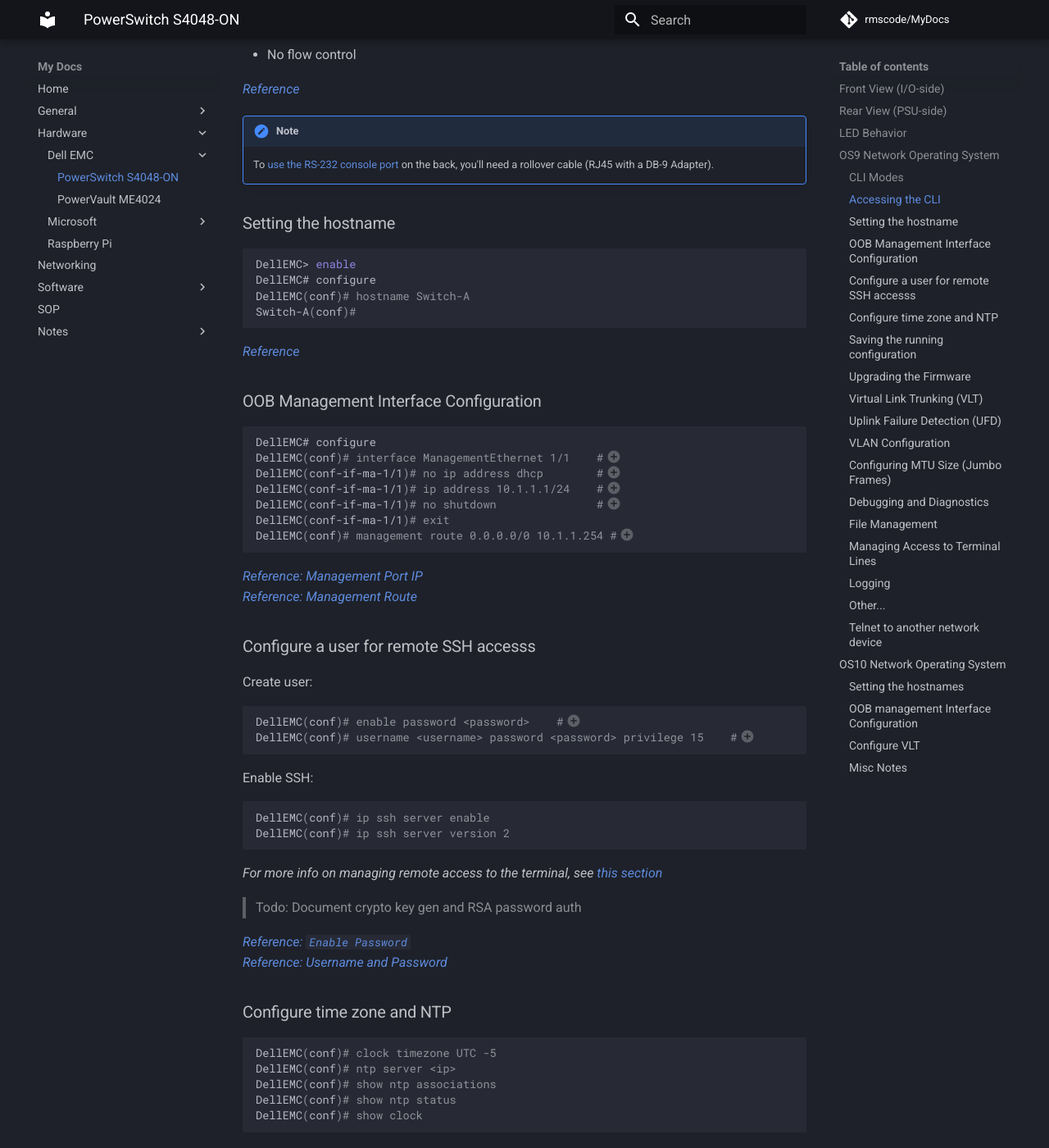
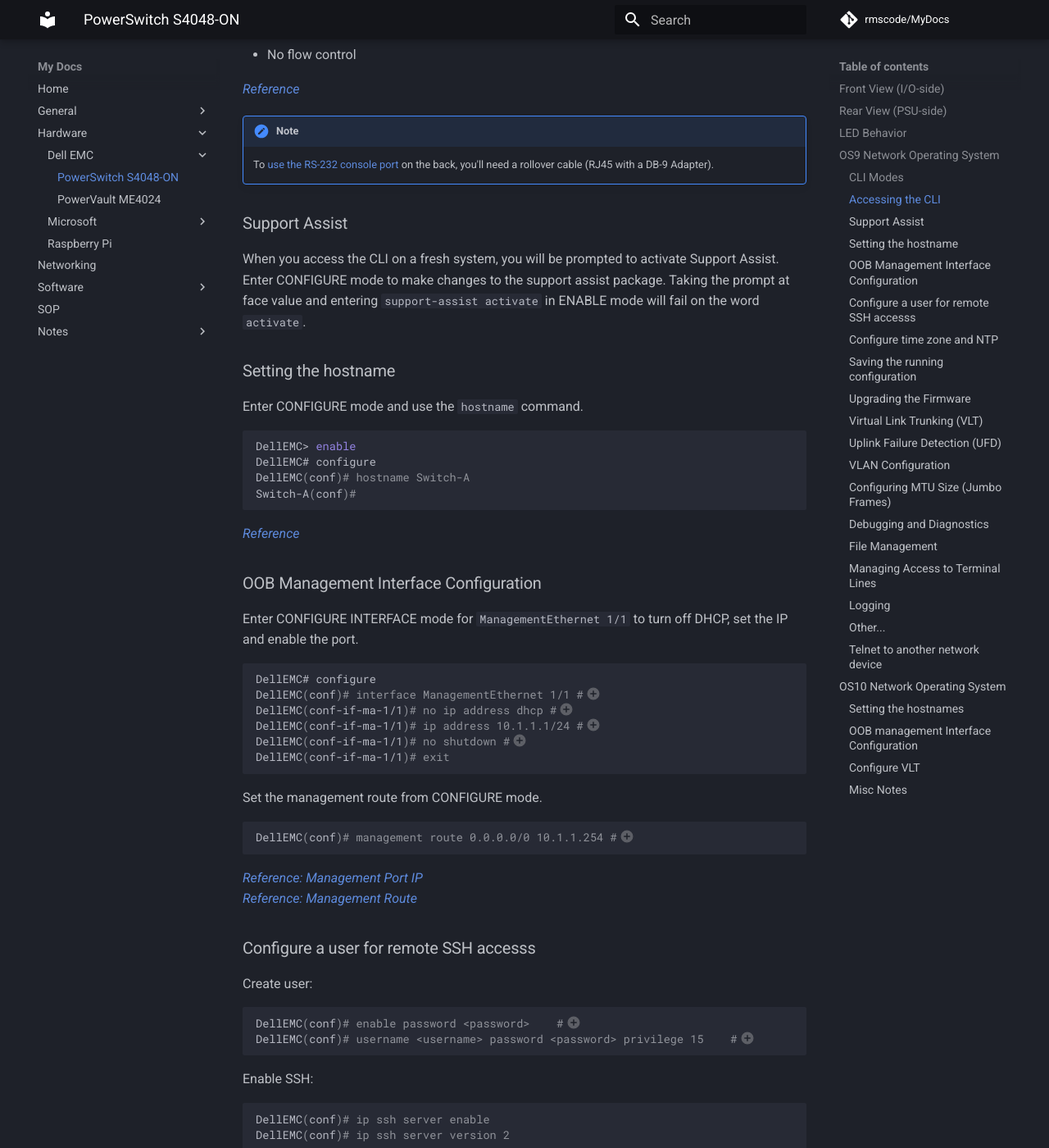
Before and after one commit to rmscode/binary-garden, an MkDocs documentation site: the page built from docs/hardware/dell-emc/s4048-on.md, in a window 1280 px wide and 1400 px high, scrolled down 3350 px. Shown: the whole window at 82% size. Built offline with MkDocs 1.6.1 and Material for MkDocs 9.7.7, drawn with Linux system fonts in a browser that asks for light colours; comment, search, counter and statistics services are not loaded; some of the changed text lies outside the part shown.

Commit message:
Update s4048-on.md

````diff
--- a/docs/hardware/dell-emc/s4048-on.md
+++ b/docs/hardware/dell-emc/s4048-on.md
@@ -173,7 +173,15 @@
 
     To [use the RS-232 console port](https://www.dell.com/support/manuals/en-us/dell-emc-os-9/s4048-on-9.14.2.4-config/accessing-the-console-port?guid=guid-894f99b1-5209-4246-b75c-116c3bb5568e&lang=en-us) on the back, you'll need a rollover cable (RJ45 with a DB-9 Adapter).
 
+### Support Assist
+
+When you access the CLI on a fresh system, you will be prompted to activate Support Assist. Enter CONFIGURE mode to make changes to the support assist package. Taking the prompt at face value and entering `support-assist activate` in ENABLE mode will fail on the word `activate`.
+
+
+
 ### Setting the hostname
+
+Enter CONFIGURE mode and use the `hostname` command.
 
 ```shell
 DellEMC> enable
@@ -186,21 +194,29 @@
 
 ### OOB Management Interface Configuration
 
+Enter CONFIGURE INTERFACE mode for `ManagementEthernet 1/1` to turn off DHCP, set the IP and enable the port.
+
 ```shell
 DellEMC# configure
-DellEMC(conf)# interface ManagementEthernet 1/1    #(1)
-DellEMC(conf-if-ma-1/1)# no ip address dhcp        #(2)
-DellEMC(conf-if-ma-1/1)# ip address 10.1.1.1/24    #(3)
-DellEMC(conf-if-ma-1/1)# no shutdown               #(4)
+DellEMC(conf)# interface ManagementEthernet 1/1 #(1)
+DellEMC(conf-if-ma-1/1)# no ip address dhcp #(2)
+DellEMC(conf-if-ma-1/1)# ip address 10.1.1.1/24 #(3)
+DellEMC(conf-if-ma-1/1)# no shutdown #(4)
 DellEMC(conf-if-ma-1/1)# exit
-DellEMC(conf)# management route 0.0.0.0/0 10.1.1.254 #(5)
 ```
 
 1. The `interface` command is used to enter interface configuration submode.
 2. The `no` command is used to negate a command. In this case, we are negating the `ip address dhcp` command and essentially removing that setting from the interface.
 3. Setting the IP address of the management interface
 4. This enables the interface and keeps it enabled after a reboot.
-5. This is the nexthop - typically your gateway.
+
+Set the management route from CONFIGURE mode.
+
+```shell
+DellEMC(conf)# management route 0.0.0.0/0 10.1.1.254 #(1)
+```
+
+1. This is the nexthop - typically your gateway.
 
 [*Reference: Management Port IP*](https://www.dell.com/support/manuals/en-us/dell-emc-os-9/s4048-on-9.14.2.4-config/configure-the-management-port-ip-address?guid=guid-d18626b7-74dd-4a2b-a4b7-bb8a852386e5&lang=en-us)</br>
 [*Reference: Management Route*](https://www.dell.com/support/manuals/en-us/dell-emc-os-9/s4048-on-9.14.2.4-config/configure-a-management-route?guid=guid-e615d634-8863-4c93-92d1-5b269fd756ab&lang=en-us)
@@ -249,7 +265,7 @@
 
 !!! note
 
-    `clock set` did not work when we tested for whatever reason despite that being whats listed in the Dell docs. We need to find the correct commdn...maybe we have a different version.
+    `clock set` did not work when we tested for whatever reason despite that being whats listed in the Dell OS9 (9.14) docs. We need to find the correct command...maybe we have a different version.
 
 [*Reference*](https://www.dell.com/support/manuals/en-us/dell-emc-os-9/s4048-on-9.14.2.4-config/system-time-and-date?guid=guid-047210d7-7dae-4a6d-86df-37a79e8e8b9f&lang=en-us)
 
````
